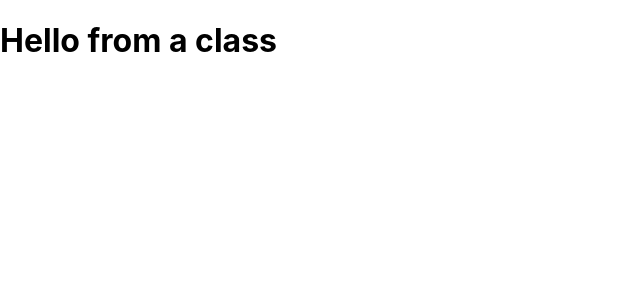
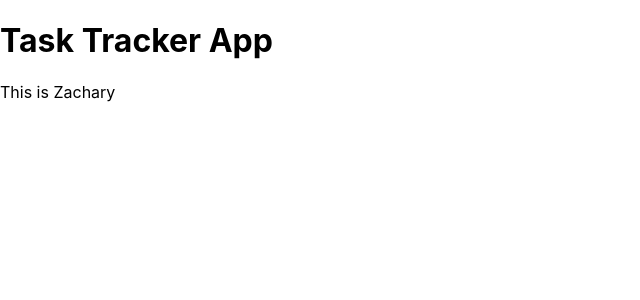
Before and after one commit to ZachyDev/React-Task-Tracker, a React (Create React App) app in the folder task-tracker/: page / in a window 1280 px wide. Shown: the top 300 px of the page, without its empty margins (0-640 px from the left). Built offline with nearby package versions, Linux system fonts and the light colour scheme.

Commit message:
Passing props to child components

```diff
--- a/task-tracker/src/App.js
+++ b/task-tracker/src/App.js
@@ -1,19 +1,16 @@
 import React from 'react';
 import Header from './components/Header';
-// function App() {
-//   const name = "Developer Moseti";
-//   const x = false;
 
-//   return (
-//     <div className="App">
-//       <Header />
-//     </div>
-//   );
-// }
+function App() {
+  // const name = "Developer Moseti";
+  // const x = false;
 
-class App extends React.Component {
-  render() {
-    return <h1>Hello from a class</h1>
-  }
+  return (
+    <div className="App">
+      <Header name="Zachary"/>
+    </div>
+  );
 }
+
+
 export default App;
--- a/task-tracker/src/components/Header.js
+++ b/task-tracker/src/components/Header.js
@@ -1,9 +1,10 @@
 import React from 'react';
 
-const Header = () => {
+const Header = (props) => {
     return (
         <header>
             <h1>Task Tracker App</h1>
+            <p>This is { props.name } </p>
         </header>
     )
 }
```
